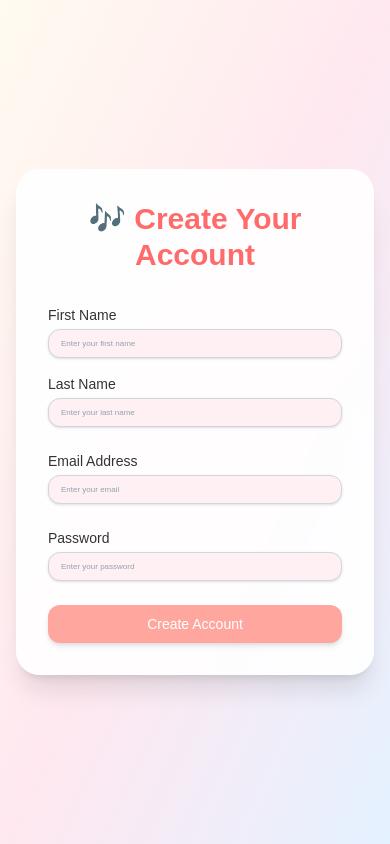
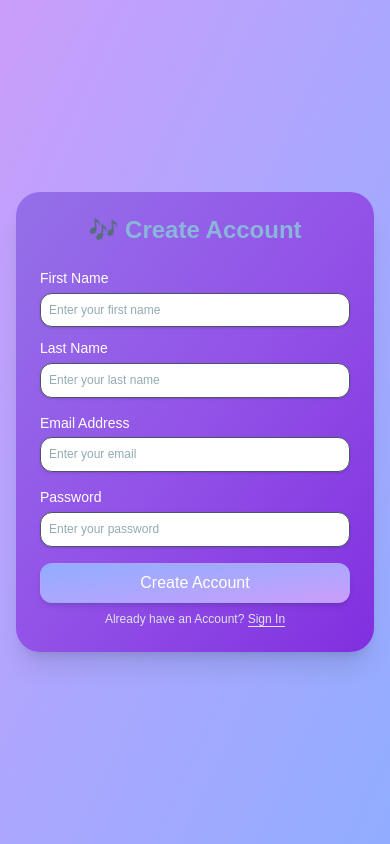
Before and after one commit to janki2425/emo-tunes, a Next.js app: page /auth/register in a window 390 px wide. Built offline with nearby package versions, Linux system fonts and the light colour scheme.

Commit message:
implement ui for authentication

```diff
--- a/src/app/auth/register/page.tsx
+++ b/src/app/auth/register/page.tsx
@@ -1,6 +1,4 @@
 'use client'
-
-import { Metadata } from "next";
 import RegisterForm from "@/components/auth/RegisterForm";
 
 export default function RegisterPage() {
--- a/src/app/globals.css
+++ b/src/app/globals.css
@@ -49,26 +49,26 @@
   --lh-20-120: 1.5rem; /* 120% of 20px */
 
   /* Paragraph sizes with 140% line height */
-  --p-20: 1.25rem; /* 20px */
-  --lh-p-20: 1.75rem; /* 140% of 20px */
+  --P-20: 1.25rem; /* 20px */
+  --lh-P-20: 1.75rem; /* 140% of 20px */
 
-  --p-18: 1.125rem; /* 18px */
-  --lh-p-18: 1.575rem; /* 140% of 18px */
+  --P-18: 1.125rem; /* 18px */
+  --lh-P-18: 1.575rem; /* 140% of 18px */
 
-  --p-16: 1rem; /* 16px */
-  --lh-p-16: 1.4rem; /* 140% of 16px */
+  --P-16: 1rem; /* 16px */
+  --lh-P-16: 1.4rem; /* 140% of 16px */
 
-  --p-14: 0.875rem; /* 14px */
-  --lh-p-14: 1.225rem; /* 140% of 14px */
+  --P-14: 0.875rem; /* 14px */
+  --lh-P-14: 1.225rem; /* 140% of 14px */
 
-  --p-12: 0.75rem; /* 12px */
-  --lh-p-12: 1.05rem; /* 140% of 12px */
+  --P-12: 0.75rem; /* 12px */
+  --lh-P-12: 1.05rem; /* 140% of 12px */
 
-  --p-10: 0.625rem; /* 10px */
-  --lh-p-10: 0.875rem; /* 140% of 10px */
+  --P-10: 0.625rem; /* 10px */
+  --lh-P-10: 0.875rem; /* 140% of 10px */
 
-  --p-8: 0.5rem; /* 8px */
-  --lh-p-8: 0.7rem; /* 140% of 8px */
+  --P-8: 0.5rem; /* 8px */
+  --lh-P-8: 0.7rem; /* 140% of 8px */
 }
 
 @theme inline {
@@ -85,6 +85,7 @@ body {
   transition: background-color 0.3s ease, color 0.3s ease;
 }
 
+@layer utilities {
   /* Heading utility classes */
   .h-64-140 {
     font-size: var(--h-64-140);
@@ -157,37 +158,116 @@ body {
   }
 
   /* Paragraph utility classes */
-.p-20 {
-  font-size: var(--p-20);
-  line-height: var(--lh-p-20);
+  .P-20 {
+    font-size: var(--P-20);
+    line-height: var(--lh-P-20);
   }
 
-.p-18 {
-  font-size: var(--p-18);
-  line-height: var(--lh-p-18);
+  .P-18 {
+    font-size: var(--P-18);
+    line-height: var(--lh-P-18);
   }
 
-.p-16 {
-  font-size: var(--p-16);
-  line-height: var(--lh-p-16);
+  .P-16 {
+    font-size: var(--P-16);
+    line-height: var(--lh-P-16);
   }
 
-.p-14 {
-  font-size: var(--p-14);
-  line-height: var(--lh-p-14);
+  .P-14 {
+    font-size: var(--P-14);
+    line-height: var(--lh-P-14);
   }
 
-.p-12 {
-  font-size: var(--p-12);
-  line-height: var(--lh-p-12);
+  .P-12 {
+    font-size: var(--P-12);
+    line-height: var(--lh-P-12);
   }
 
-.p-10 {
-  font-size: var(--p-10);
-  line-height: var(--lh-p-10);
+  .P-10 {
+    font-size: var(--P-10);
+    line-height: var(--lh-P-10);
   }
 
-.p-8 {
-  font-size: var(--p-8);
-  line-height: var(--lh-p-8);
+  .P-8 {
+    font-size: var(--P-8);
+    line-height: var(--lh-P-8);
   }
+}
+
+/* Add responsive variants */
+@layer utilities {
+  @media (min-width: 768px) {
+    .md\:h-64-140 { font-size: var(--h-64-140); line-height: var(--lh-64-140); }
+    .md\:h-64-120 { font-size: var(--h-64-140); line-height: var(--lh-64-120); }
+    .md\:h-56-140 { font-size: var(--h-56-140); line-height: var(--lh-56-140); }
+    .md\:h-56-120 { font-size: var(--h-56-140); line-height: var(--lh-56-120); }
+    .md\:h-48-140 { font-size: var(--h-48-140); line-height: var(--lh-48-140); }
+    .md\:h-48-120 { font-size: var(--h-48-140); line-height: var(--lh-48-120); }
+    .md\:h-36-140 { font-size: var(--h-36-140); line-height: var(--lh-36-140); }
+    .md\:h-36-120 { font-size: var(--h-36-140); line-height: var(--lh-36-120); }
+    .md\:h-28-140 { font-size: var(--h-28-140); line-height: var(--lh-28-140); }
+    .md\:h-28-120 { font-size: var(--h-28-140); line-height: var(--lh-28-120); }
+    .md\:h-24-140 { font-size: var(--h-24-140); line-height: var(--lh-24-140); }
+    .md\:h-24-120 { font-size: var(--h-24-140); line-height: var(--lh-24-120); }
+    .md\:h-20-140 { font-size: var(--h-20-140); line-height: var(--lh-20-140); }
+    .md\:h-20-120 { font-size: var(--h-20-140); line-height: var(--lh-20-120); }
+
+    .md\:P-20 { font-size: var(--P-20); line-height: var(--lh-P-20); }
+    .md\:P-18 { font-size: var(--P-18); line-height: var(--lh-P-18); }
+    .md\:P-16 { font-size: var(--P-16); line-height: var(--lh-P-16); }
+    .md\:P-14 { font-size: var(--P-14); line-height: var(--lh-P-14); }
+    .md\:P-12 { font-size: var(--P-12); line-height: var(--lh-P-12); }
+    .md\:P-10 { font-size: var(--P-10); line-height: var(--lh-P-10); }
+    .md\:P-8 { font-size: var(--P-8); line-height: var(--lh-P-8); }
+  }
+
+  @media (min-width: 1024px) {
+    .lg\:h-64-140 { font-size: var(--h-64-140); line-height: var(--lh-64-140); }
+    .lg\:h-64-120 { font-size: var(--h-64-140); line-height: var(--lh-64-120); }
+    .lg\:h-56-140 { font-size: var(--h-56-140); line-height: var(--lh-56-140); }
+    .lg\:h-56-120 { font-size: var(--h-56-140); line-height: var(--lh-56-120); }
+    .lg\:h-48-140 { font-size: var(--h-48-140); line-height: var(--lh-48-140); }
+    .lg\:h-48-120 { font-size: var(--h-48-140); line-height: var(--lh-48-120); }
+    .lg\:h-36-140 { font-size: var(--h-36-140); line-height: var(--lh-36-140); }
+    .lg\:h-36-120 { font-size: var(--h-36-140); line-height: var(--lh-36-120); }
+    .lg\:h-28-140 { font-size: var(--h-28-140); line-height: var(--lh-28-140); }
+    .lg\:h-28-120 { font-size: var(--h-28-140); line-height: var(--lh-28-120); }
+    .lg\:h-24-140 { font-size: var(--h-24-140); line-height: var(--lh-24-140); }
+    .lg\:h-24-120 { font-size: var(--h-24-140); line-height: var(--lh-24-120); }
+    .lg\:h-20-140 { font-size: var(--h-20-140); line-height: var(--lh-20-140); }
+    .lg\:h-20-120 { font-size: var(--h-20-140); line-height: var(--lh-20-120); }
+
+    .lg\:P-20 { font-size: var(--P-20); line-height: var(--lh-P-20); }
+    .lg\:P-18 { font-size: var(--P-18); line-height: var(--lh-P-18); }
+    .lg\:P-16 { font-size: var(--P-16); line-height: var(--lh-P-16); }
+    .lg\:P-14 { font-size: var(--P-14); line-height: var(--lh-P-14); }
+    .lg\:P-12 { font-size: var(--P-12); line-height: var(--lh-P-12); }
+    .lg\:P-10 { font-size: var(--P-10); line-height: var(--lh-P-10); }
+    .lg\:P-8 { font-size: var(--P-8); line-height: var(--lh-P-8); }
+  }
+
+  @media (min-width: 1280px) {
+    .xl\:h-64-140 { font-size: var(--h-64-140); line-height: var(--lh-64-140); }
+    .xl\:h-64-120 { font-size: var(--h-64-140); line-height: var(--lh-64-120); }
+    .xl\:h-56-140 { font-size: var(--h-56-140); line-height: var(--lh-56-140); }
+    .xl\:h-56-120 { font-size: var(--h-56-140); line-height: var(--lh-56-120); }
+    .xl\:h-48-140 { font-size: var(--h-48-140); line-height: var(--lh-48-140); }
+    .xl\:h-48-120 { font-size: var(--h-48-140); line-height: var(--lh-48-120); }
+    .xl\:h-36-140 { font-size: var(--h-36-140); line-height: var(--lh-36-140); }
+    .xl\:h-36-120 { font-size: var(--h-36-140); line-height: var(--lh-36-120); }
+    .xl\:h-28-140 { font-size: var(--h-28-140); line-height: var(--lh-28-140); }
+    .xl\:h-28-120 { font-size: var(--h-28-140); line-height: var(--lh-28-120); }
+    .xl\:h-24-140 { font-size: var(--h-24-140); line-height: var(--lh-24-140); }
+    .xl\:h-24-120 { font-size: var(--h-24-140); line-height: var(--lh-24-120); }
+    .xl\:h-20-140 { font-size: var(--h-20-140); line-height: var(--lh-20-140); }
+    .xl\:h-20-120 { font-size: var(--h-20-140); line-height: var(--lh-20-120); }
+
+    .xl\:P-20 { font-size: var(--P-20); line-height: var(--lh-P-20); }
+    .xl\:P-18 { font-size: var(--P-18); line-height: var(--lh-P-18); }
+    .xl\:P-16 { font-size: var(--P-16); line-height: var(--lh-P-16); }
+    .xl\:P-14 { font-size: var(--P-14); line-height: var(--lh-P-14); }
+    .xl\:P-12 { font-size: var(--P-12); line-height: var(--lh-P-12); }
+    .xl\:P-10 { font-size: var(--P-10); line-height: var(--lh-P-10); }
+    .xl\:P-8 { font-size: var(--P-8); line-height: var(--lh-P-8); }
+  }
+}
--- a/src/components/auth/RegisterForm.tsx
+++ b/src/components/auth/RegisterForm.tsx
@@ -2,28 +2,35 @@
 
 import { useState } from 'react';
 import { useRouter } from 'next/navigation';
+import Link from 'next/link';
 
 export default function RegisterForm() {
   const router = useRouter();
   const [error, setError] = useState<string | null>(null);
 
+  const handleSubmit = () => {
+    router.push('/auth/login');
+  }
+
   return (
-    <div className="min-h-screen flex items-center justify-center bg-gradient-to-br from-[#FFFBF0] via-[#FFE8F0] to-[#E4F1FF] dark:from-[#2A2A2A] dark:via-[#2F2F2F] dark:to-[#3C3C3C] px-4">
-      <div className="max-w-md w-full space-y-8 p-8 bg-white/90 dark:bg-[#2F2F2F]/80 backdrop-blur-md rounded-3xl shadow-xl">
-        <h2 className="text-center text-3xl font-bold text-[#FF6B6B] dark:text-[#FDCBCA]">
-          🎶 Create Your Account
+    <div className="min-h-screen flex items-center justify-center bg-gradient-to-br from-[#CA9DFA] via-[#ABA7FE] to-[#91ADFF] px-4 sm:px-6 lg:px-8 transition-all duration-300">
+      <div className="max-w-md w-full space-y-6 sm:space-y-8 p-6 lg:p-8 bg-gradient-to-br from-[#9470e8] via-[#9352e8] to-[#812edf] rounded-3xl shadow-xl transition-all duration-300">
+        <h2 className="text-center h-24-120 md:h-28-120 lg:h-36-120 font-bold text-[#89b6da] transition-all duration-300">
+          🎶 Create Account
         </h2>
 
-        <form className="space-y-6">
+        <form
+        onSubmit={handleSubmit}
+        className="space-y-4 sm:space-y-6 transition-all duration-300">
           {error && (
-            <div className="bg-red-100 dark:bg-red-900/50 text-red-600 dark:text-red-200 p-3 rounded-xl text-sm shadow">
+            <div className="bg-red-100 text-red-600 p-2 sm:p-3 P-14 md:P-16 rounded-xl shadow">
               {error}
             </div>
           )}
 
-          <div className="grid grid-cols-1 md:grid-cols-2 gap-4">
+          <div className="grid grid-cols-1 md:grid-cols-2 gap-3 sm:gap-4 transition-all duration-300">
             <div>
-              <label htmlFor="firstName" className="block text-sm font-medium text-[#333] dark:text-[#DDD0C8]">
+              <label htmlFor="firstName" className="block P-14 md:P-16 font-medium text-white transition-all duration-300">
                 First Name
               </label>
               <input
@@ -31,12 +38,12 @@ export default function RegisterForm() {
                 name="firstName"
                 type="text"
                 required
-                className="mt-1 block w-full px-3 py-2 bg-[#FFF0F3] dark:bg-[#393939] border border-gray-300 dark:border-gray-600 rounded-xl shadow-sm focus:outline-none focus:ring-2 focus:ring-[#FFA69E] dark:focus:ring-[#FDCBCA] focus:border-transparent"
+                className="mt-1 block w-full px-2 sm:px-3 py-2 P-12 md:P-14 bg-white border border-gray-600 rounded-xl shadow-sm focus:outline-none focus:border-transparent transition-all duration-300"
                 placeholder="Enter your first name"
               />
             </div>
             <div>
-              <label htmlFor="lastName" className="block text-sm font-medium text-[#333] dark:text-[#DDD0C8]">
+              <label htmlFor="lastName" className="block P-14 md:P-16 font-medium text-white transition-all duration-300">
                 Last Name
               </label>
               <input
@@ -44,14 +51,14 @@ export default function RegisterForm() {
                 name="lastName"
                 type="text"
                 required
-                className="mt-1 block w-full px-3 py-2 bg-[#FFF0F3] dark:bg-[#393939] border border-gray-300 dark:border-gray-600 rounded-xl shadow-sm focus:outline-none focus:ring-2 focus:ring-[#FFA69E] dark:focus:ring-[#FDCBCA] focus:border-transparent"
+                className="mt-1 block w-full px-2 sm:px-3 py-2 P-12 md:P-14 bg-white border border-gray-600 rounded-xl shadow-sm focus:outline-none focus:border-transparent transition-all duration-300"
                 placeholder="Enter your last name"
               />
             </div>
           </div>
 
           <div>
-            <label htmlFor="email" className="block text-sm font-medium text-[#333] dark:text-[#DDD0C8]">
+            <label htmlFor="email" className="block P-14 md:P-16 font-medium text-white transition-all duration-300">
               Email Address
             </label>
             <input
@@ -60,13 +67,13 @@ export default function RegisterForm() {
               type="email"
               autoComplete="email"
               required
-              className="mt-1 block w-full px-3 py-2 bg-[#FFF0F3] dark:bg-[#393939] border border-gray-300 dark:border-gray-600 rounded-xl shadow-sm focus:outline-none focus:ring-2 focus:ring-[#FFA69E] dark:focus:ring-[#FDCBCA] focus:border-transparent"
+              className="mt-1 block w-full px-2 sm:px-3 py-2 P-12 md:P-14 bg-white border border-gray-600 rounded-xl shadow-sm focus:outline-none focus:border-transparent transition-all duration-300"
               placeholder="Enter your email"
             />
           </div>
 
           <div>
-            <label htmlFor="password" className="block text-sm font-medium text-[#333] dark:text-[#DDD0C8]">
+            <label htmlFor="password" className="block P-14 md:P-16 font-medium text-white transition-all duration-300">
               Password
             </label>
             <input
@@ -75,18 +82,21 @@ export default function RegisterForm() {
               type="password"
               autoComplete="new-password"
               required
-              className="mt-1 block w-full px-3 py-2 bg-[#FFF0F3] dark:bg-[#393939] border border-gray-300 dark:border-gray-600 rounded-xl shadow-sm focus:outline-none focus:ring-2 focus:ring-[#FFA69E] dark:focus:ring-[#FDCBCA] focus:border-transparent"
+              className="mt-1 block w-full px-2 sm:px-3 py-2 P-12 md:P-14 bg-white border border-gray-600 rounded-xl shadow-sm focus:outline-none focus:border-transparent transition-all duration-300"
               placeholder="Enter your password"
             />
           </div>
 
-          <div>
+          <div className='flex flex-col gap-2 sm:gap-3 transition-all duration-300'>
             <button
               type="submit"
-              className="w-full flex justify-center py-2 px-4 border border-transparent rounded-xl shadow-md text-sm font-medium text-white bg-[#FFA69E] hover:bg-[#F67D75] dark:bg-[#FDCBCA] dark:hover:bg-[#FBA4A0] transition-all duration-200"
+              className="w-full flex justify-center py-2 px-4 border border-transparent rounded-xl shadow-md P-16 md:P-18 font-medium text-white bg-gradient-to-tl from-[#CA9DFA] via-[#ABA7FE] to-[#91ADFF] hover:bg-gradient-to-tl hover:from-[#c490fc] hover:via-[#938ef8] hover:to-[#7b9af8] transition-all duration-300 cursor-pointer"
             >
               Create Account
             </button>
+            <div className='flex items-center justify-center'>
+              <p className='P-12 md:P-14 text-[#dee2e9] transition-all duration-300'>Already have an Account? <Link href={'/auth/login'} className='P-12 md:P-14 border-b'>Sign In</Link></p>
+            </div>
           </div>
         </form>
       </div>
```
Also changed, not shown: src/app/auth/login/page.tsx (+3 -20 lines), src/components/auth/LoginForm.tsx (+25 -14 lines), src/app/api/axiosInstance.ts (added). Lines whose indentation alone changed are shown as unchanged.
